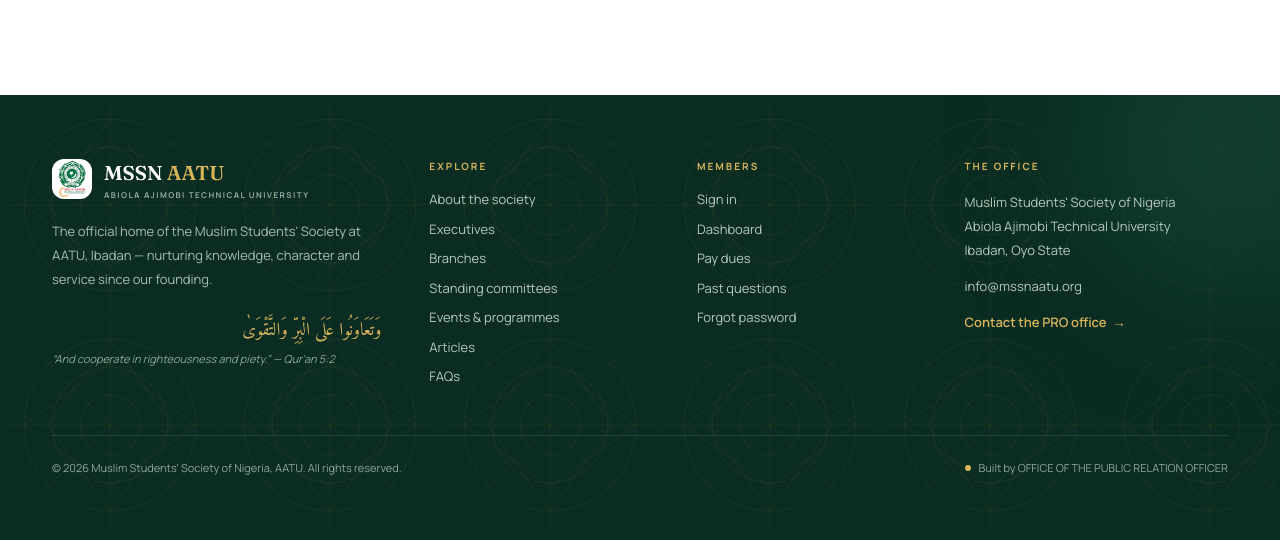
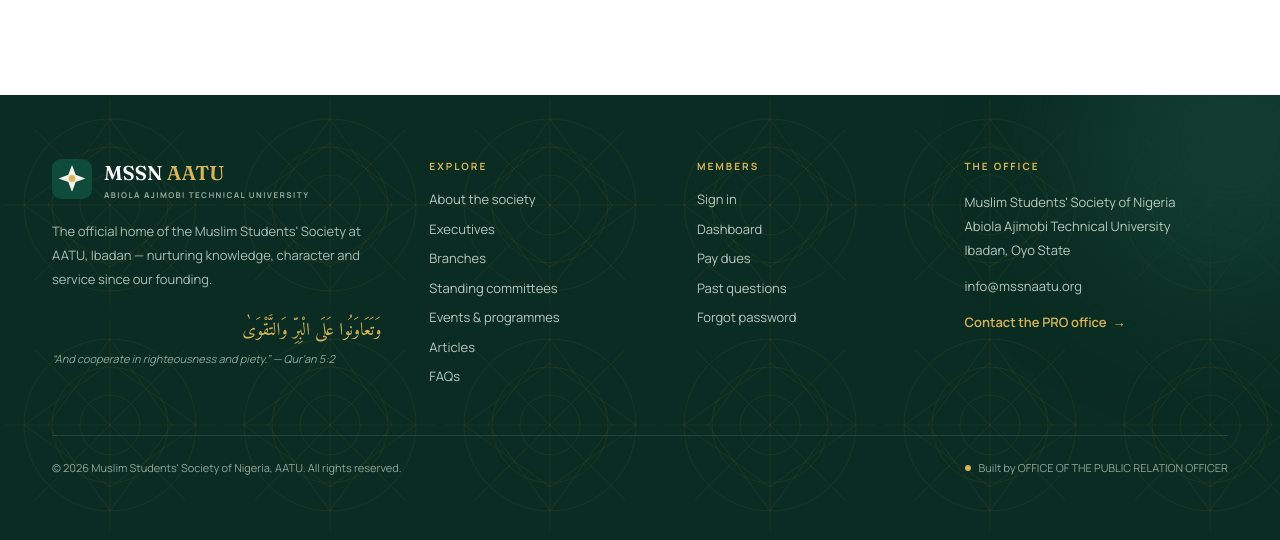
Before and after one commit to Abdulmateenmuthoir/MSSNAATU, a Django app: page /news/ in a window 1280 px wide. Shown: the part 829-1369 px from the top of the page. Run offline with Django 5.2, Linux system fonts and the light colour scheme; data that the repository does not hold is empty.

Commit message:
Remove white backing from footer logo

```diff
--- a/templates/partials/public_footer.html
+++ b/templates/partials/public_footer.html
@@ -7,7 +7,7 @@
     <div class="grid gap-12 lg:grid-cols-[1.5fr_1fr_1fr_1.2fr]">
       <div>
         <a href="{% url 'core:home' %}" class="flex items-center gap-3">
-          <img src="{% static 'img/favicon.ico' %}" alt="MSSN AATU emblem" class="h-10 w-10 rounded-xl bg-white object-contain">
+          <img src="{% static 'img/favicon.svg' %}" alt="MSSN AATU emblem" class="h-10 w-10 shrink-0 object-contain">
           <span class="leading-none">
             <span class="block font-display text-xl font-semibold text-white">MSSN <span class="text-[#d8b45a]">AATU</span></span>
             <span class="mt-1 block text-[8px] font-bold uppercase tracking-[0.18em] text-[#93aa9e]">Abiola Ajimobi Technical University</span>
```
